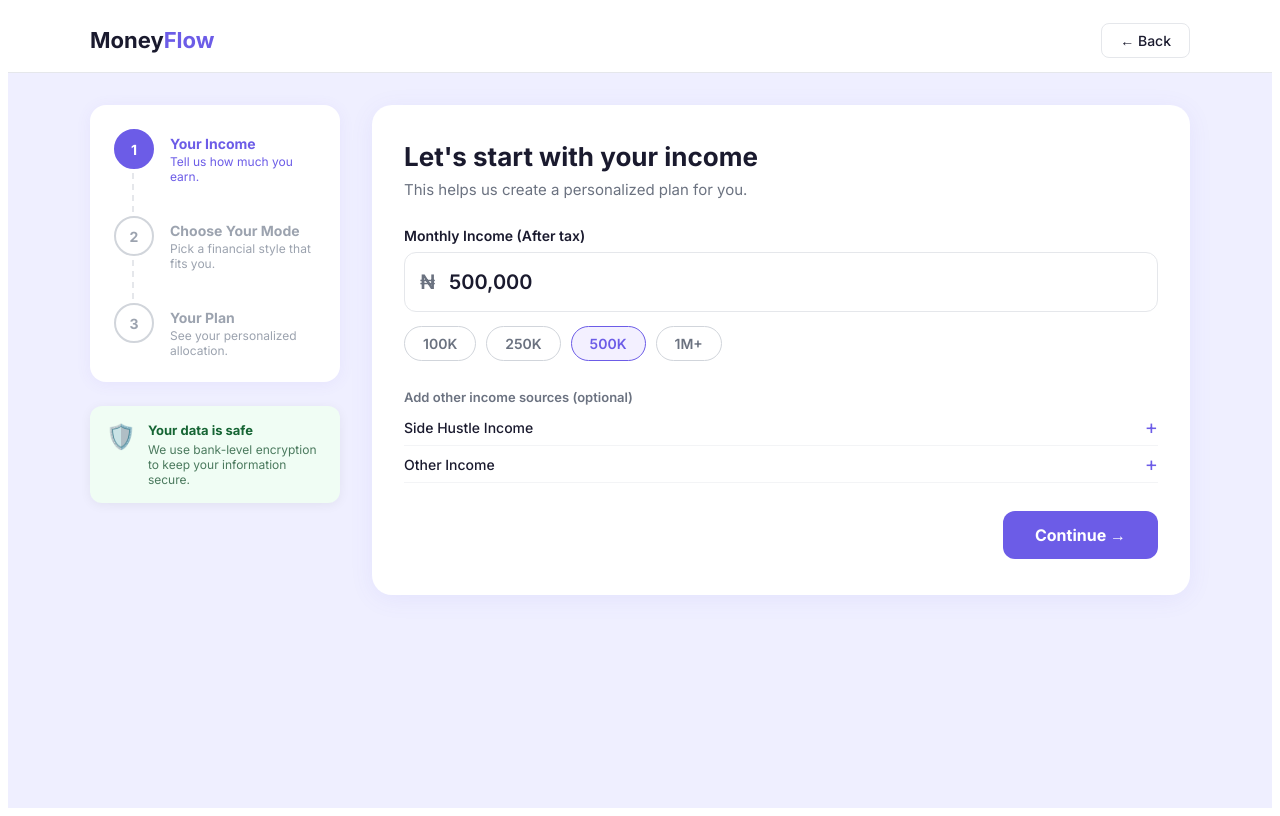
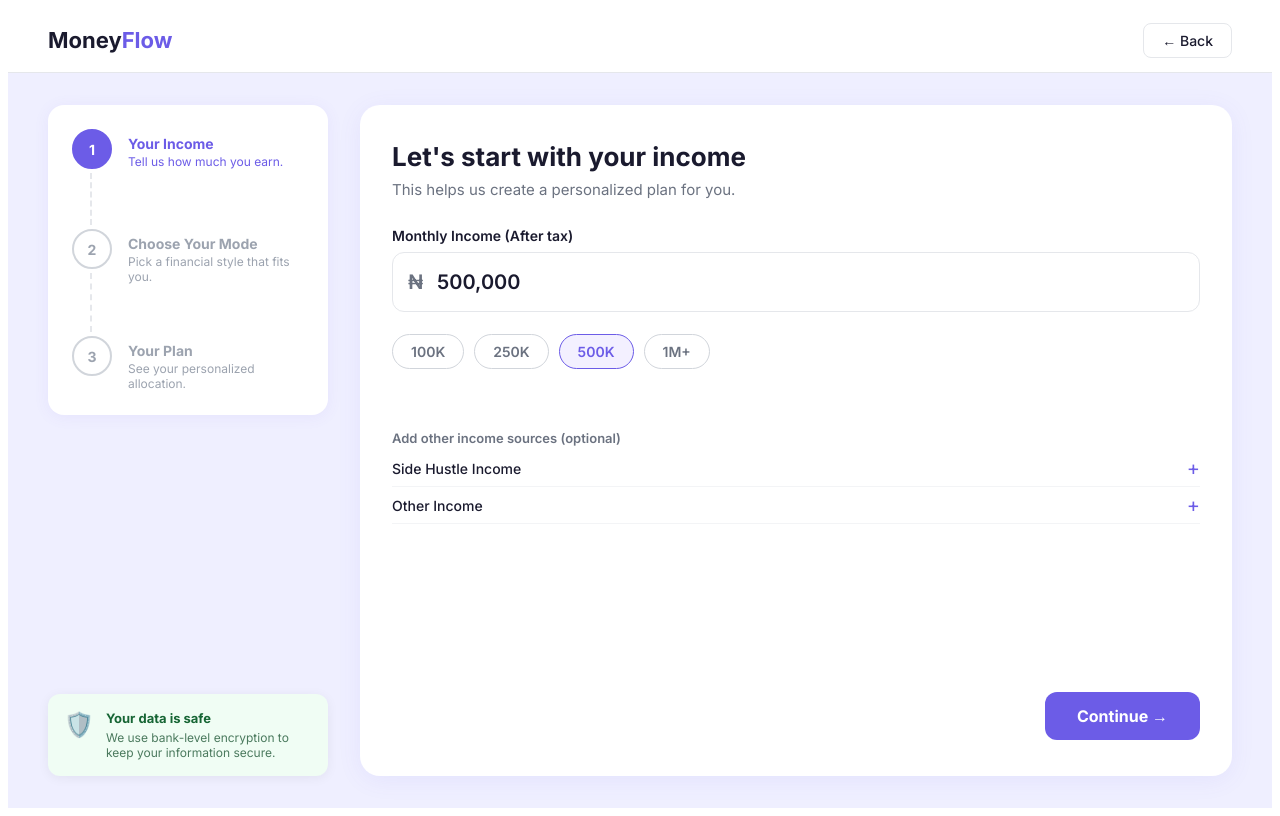
Before and after one commit to DammyD/MoneyFlow, a Next.js app: page /setup in a window 1280 px wide. Built offline with nearby package versions, Linux system fonts and the light colour scheme.

Commit message:
implement multi-step setup page for income configuration and financial mode selection and made some tweaks to the sizing

```diff
--- a/app/setup/page.jsx
+++ b/app/setup/page.jsx
@@ -123,13 +123,13 @@ export default function SetupPage() {
   };
 
   return (
-    <div style={{ minHeight: "100vh", background: "#EFEFFF", fontFamily: "'Inter', sans-serif" }}>
+    <div style={{ minHeight: "100vh", background: "#EFEFFF", fontFamily: "'Inter', sans-serif", display: "flex", flexDirection: "column" }}>
       {/* Google Font */}
       <style>{`@import url('https://fonts.googleapis.com/css2?family=Inter:wght@400;500;600;700&display=swap');`}</style>
 
       {/* Top Bar */}
-      <div style={{ background: "#fff", borderBottom: "1px solid #E5E7EB", padding: "0 24px" }}>
-        <div style={{ maxWidth: 1100, margin: "0 auto", display: "flex", alignItems: "center", justifyContent: "space-between", height: 64 }}>
+      <div style={{ background: "#fff", borderBottom: "1px solid #E5E7EB", padding: "0 40px" }}>
+        <div style={{ display: "flex", alignItems: "center", justifyContent: "space-between", height: 64 }}>
           <span style={{ fontSize: 22, fontWeight: 700 }}>
             <span style={{ color: "#1A1A2E" }}>Money</span>
             <span style={{ color: "#6C5CE7" }}>Flow</span>
@@ -154,10 +154,10 @@ export default function SetupPage() {
       </div>
 
       {/* Main Layout */}
-      <div className="setup-layout" style={{ maxWidth: 1100, margin: "0 auto", padding: "32px 16px", display: "flex", gap: 32, alignItems: "flex-start", flexWrap: "wrap" }}>
+      <div className="setup-layout" style={{ flex: 1, padding: "32px 40px", display: "flex", gap: 32, alignItems: "stretch", flexWrap: "wrap" }}>
 
         {/* Sidebar */}
-        <div className="setup-sidebar" style={{ width: 250, flexShrink: 0, display: "flex", flexDirection: "column", gap: 24 }}>
+        <div className="setup-sidebar" style={{ width: 280, flexShrink: 0, display: "flex", flexDirection: "column", gap: 24 }}>
           <div className="setup-steps-card" style={{ background: "#fff", borderRadius: 16, padding: 24, boxShadow: "0 2px 16px rgba(108,92,231,0.07)" }}>
             <div className="steps-inner" style={{ position: "relative", paddingLeft: 0 }}>
               {STEPS.map((step, i) => {
@@ -192,12 +192,12 @@ export default function SetupPage() {
                         {isCompleted ? "✓" : step.number}
                       </motion.div>
                       {i < STEPS.length - 1 && (
-                        <div style={{ width: 2, flex: 1, minHeight: 32, borderLeft: "2px dashed #E5E7EB", margin: "4px 0" }} />
+                        <div style={{ width: 2, flex: 1, minHeight: 52, borderLeft: "2px dashed #E5E7EB", margin: "4px 0" }} />
                       )}
                     </div>
 
                     {/* Right: text */}
-                    <div style={{ paddingTop: 6, paddingBottom: i < STEPS.length - 1 ? 32 : 0 }}>
+                    <div style={{ paddingTop: 6, paddingBottom: i < STEPS.length - 1 ? 52 : 0 }}>
                       <motion.p
                         animate={{ color: isActive ? "#6C5CE7" : isCompleted ? "#6C5CE7" : "#9CA3AF" }}
                         transition={{ duration: 0.3 }}
@@ -220,7 +220,7 @@ export default function SetupPage() {
           </div>
 
           {/* Trust Badge */}
-          <div className="setup-trust-badge" style={{ background: "#F0FDF4", borderRadius: 12, padding: "16px", boxShadow: "0 2px 12px rgba(0,0,0,0.06)", display: "flex", alignItems: "flex-start", gap: 12 }}>
+          <div className="setup-trust-badge" style={{ background: "#F0FDF4", borderRadius: 12, padding: "16px", boxShadow: "0 2px 12px rgba(0,0,0,0.06)", display: "flex", alignItems: "flex-start", gap: 12, marginTop: "auto" }}>
             <div style={{ fontSize: 24, flexShrink: 0 }}>🛡️</div>
             <div>
               <p style={{ margin: 0, fontWeight: 700, fontSize: 13, color: "#166534" }}>Your data is safe</p>
@@ -232,7 +232,7 @@ export default function SetupPage() {
         </div>
 
         {/* Right Content Card */}
-        <div style={{ flex: 1, minWidth: 0 }}>
+        <div style={{ flex: 1, minWidth: 0, display: "flex", flexDirection: "column" }}>
           <AnimatePresence mode="wait">
             {currentStep === 1 && (
               <motion.div
@@ -242,7 +242,7 @@ export default function SetupPage() {
                 animate="center"
                 exit="exit"
                 transition={{ duration: 0.35, ease: "easeInOut" }}
-                style={{ background: "#fff", borderRadius: 20, padding: "36px 32px", boxShadow: "0 4px 24px rgba(108,92,231,0.08)" }}
+                style={{ background: "#fff", borderRadius: 20, padding: "36px 32px", boxShadow: "0 4px 24px rgba(108,92,231,0.08)", flex: 1, display: "flex", flexDirection: "column" }}
               >
                 <h1 style={{ margin: "0 0 8px", fontSize: 26, fontWeight: 700, color: "#1A1A2E" }}>
                   Let&apos;s start with your income
@@ -287,7 +287,7 @@ export default function SetupPage() {
                 )}
 
                 {/* Quick-select pills */}
-                <div style={{ display: "flex", gap: 10, flexWrap: "wrap", marginTop: 14, marginBottom: 28 }}>
+                <div style={{ display: "flex", gap: 10, flexWrap: "wrap", marginTop: 14, marginBottom: 48 }}>
                   {QUICK_AMOUNTS.map(item => {
                     const active = selectedQuickAmount === item.label;
                     return (
@@ -405,7 +405,7 @@ export default function SetupPage() {
                 </div>
 
                 {/* Continue Button */}
-                <div style={{ display: "flex", justifyContent: "flex-end" }}>
+                <div style={{ display: "flex", justifyContent: "flex-end", marginTop: "auto", paddingTop: 24 }}>
                   <button
                     onClick={handleContinue}
                     style={{
@@ -428,7 +428,7 @@ export default function SetupPage() {
                 animate="center"
                 exit="exit"
                 transition={{ duration: 0.35, ease: "easeInOut" }}
-                style={{ background: "#fff", borderRadius: 20, padding: "36px 32px", boxShadow: "0 4px 24px rgba(108,92,231,0.08)" }}
+                style={{ background: "#fff", borderRadius: 20, padding: "36px 32px", boxShadow: "0 4px 24px rgba(108,92,231,0.08)", flex: 1, display: "flex", flexDirection: "column" }}
               >
                 <h1 style={{ margin: "0 0 8px", fontSize: 26, fontWeight: 700, color: "#1A1A2E" }}>
                   Choose your financial mode
@@ -492,7 +492,7 @@ export default function SetupPage() {
                   <p style={{ color: "#EF4444", fontSize: 13, marginBottom: 12 }}>{modeError}</p>
                 )}
 
-                <div style={{ display: "flex", justifyContent: "flex-end" }}>
+                <div style={{ display: "flex", justifyContent: "flex-end", marginTop: "auto", paddingTop: 16 }}>
                   <button
                     onClick={handleGeneratePlan}
                     style={{
```
